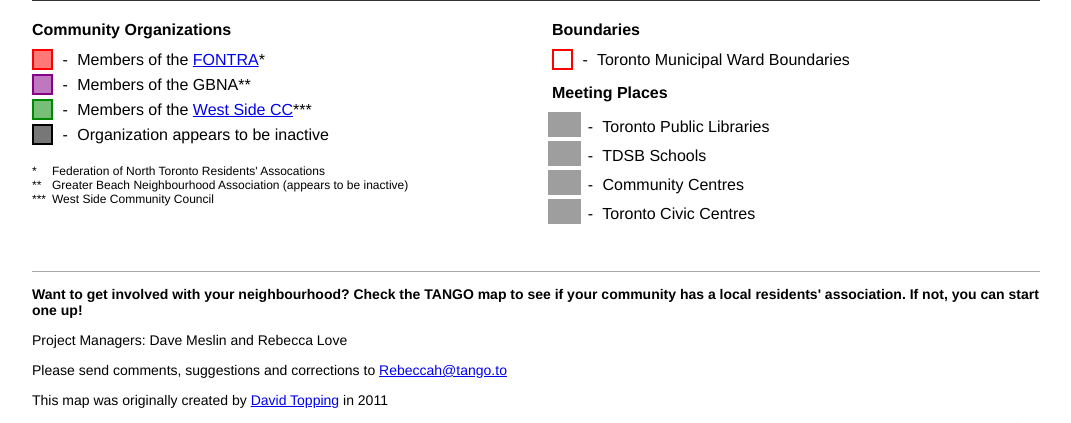
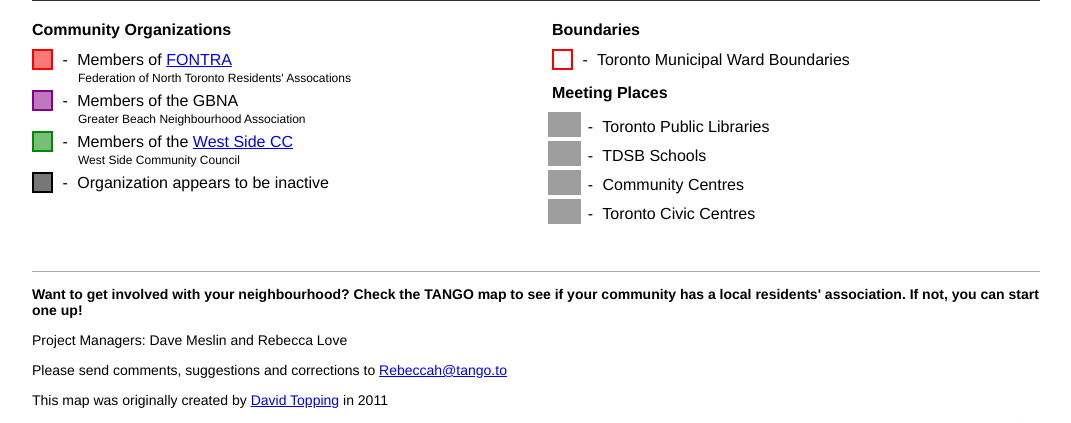
Before and after one commit to zmcadie/tango, a PHP site: page / in a window 1280 px wide. Shown: the part 693-1116 px from the top of the page, without its empty margins (104-1175 px from the left). Run offline with PHP 8.4, Linux system fonts and the light colour scheme; some libraries are stand-ins or nearby versions; grey boxes are pictures that could not be loaded.

Commit message:
Move legend notes to same line as relevant item

```diff
--- a/public/index.html
+++ b/public/index.html
@@ -30,36 +30,25 @@
         <div class="legend-item">
           <span class="legend-item-symbol"><div class="square red-square"></div></span>
           <span class="legend-item-break"></span>
-          <span class="legend-item-label">Members of the <a href="https://fontra.com/" target="_blank">FONTRA</a>*</span>
+          <span class="legend-item-label">Members of <a href="https://fontra.com/" target="_blank">FONTRA</a></span>
+          <div class="legend-notes-label">Federation of North Toronto Residents' Assocations</div>
         </div>
         <div class="legend-item">
           <span class="legend-item-symbol"><div class="square purple-square"></div></span>
           <span class="legend-item-break"></span>
-          <span class="legend-item-label">Members of the GBNA**</span>
+          <span class="legend-item-label">Members of the GBNA</span>
+          <div class="legend-notes-label">Greater Beach Neighbourhood Association</div>
         </div>
         <div class="legend-item">
           <span class="legend-item-symbol"><div class="square green-square"></div></span>
           <span class="legend-item-break"></span>
-          <span class="legend-item-label">Members of the <a href="https://ossingtoncommunity.wordpress.com/westsidecc/" target="_new">West Side CC</a>***</span>
+          <span class="legend-item-label">Members of the <a href="https://ossingtoncommunity.wordpress.com/westsidecc/" target="_new">West Side CC</a></span>
+          <div class="legend-notes-label">West Side Community Council</div>
         </div>
         <div class="legend-item">
           <span class="legend-item-symbol"><div class="square grey-square"></div></span>
           <span class="legend-item-break"></span>
           <span class="legend-item-label">Organization appears to be inactive</span>
-        </div>
-        <div class="legend-notes-container">
-          <div class="legend-notes-item">
-            <span class="legend-notes-symbol">*</span>
-            <span class="legend-notes-label">Federation of North Toronto Residents' Assocations</span>
-          </div>
-          <div class="legend-notes-item">
-            <span class="legend-notes-symbol">**</span>
-            <span class="legend-notes-label">Greater Beach Neighbourhood Association (appears to be inactive)</span>
-          </div>
-          <div class="legend-notes-item">
-            <span class="legend-notes-symbol">***</span>
-            <span class="legend-notes-label">West Side Community Council</span>
-          </div>
         </div>
       </div>
       <div class="legend-col legend-col-2">
--- a/public/stylesheets/style.css
+++ b/public/stylesheets/style.css
@@ -213,15 +213,10 @@
   margin: 0 -3px -5px -4px;
 }
 
-.legend-notes-container {
+.legend-notes-label {
   font-size: 12px;
-  margin-top: 20px;
-  position: relative;
-}
-
-.legend-notes-label {
-  left: 20px;
-  position: absolute;
+  margin-left: 46px;
+  margin-top: 2px;
 }
 
 #footer-container {
```
